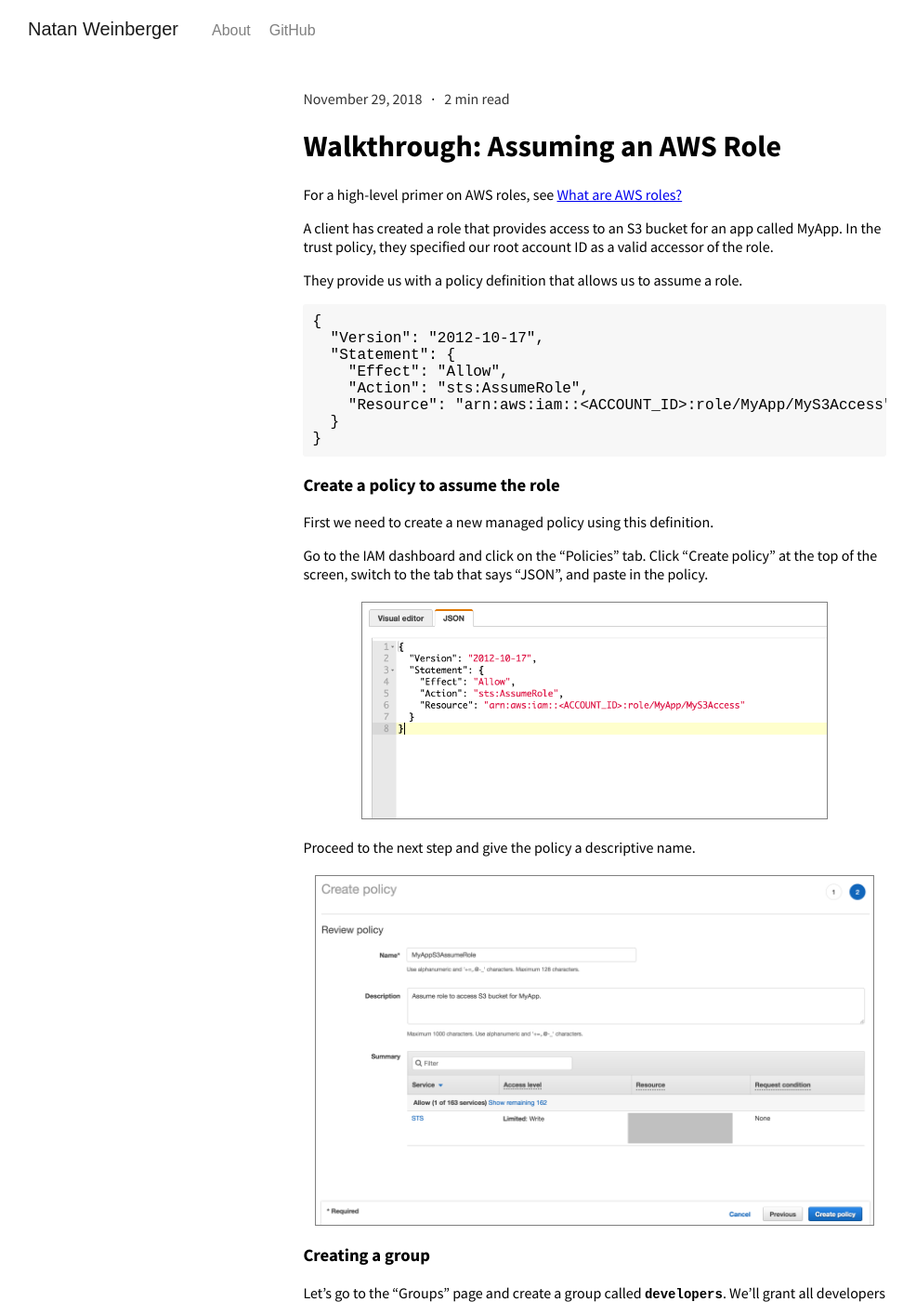
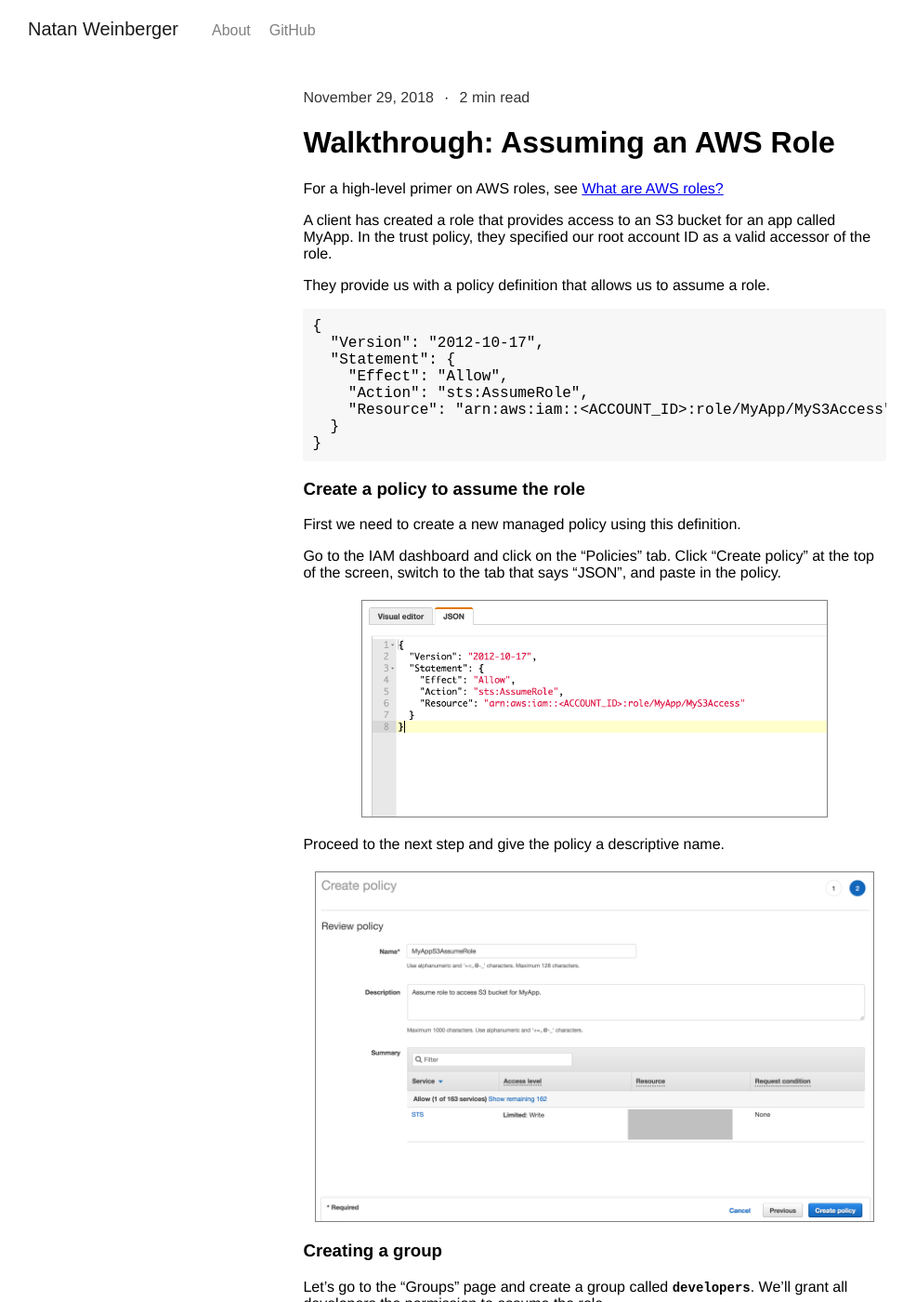
Before and after one commit to natanweinberger/natanweinberger.github.io, a Jekyll site: the page built from _posts/2018-11-29-assuming-aws-roles.md, in a window 1280 px wide and 1400 px high. Shown: the whole window at 93% size, without its empty margins (0-986 px from the left). Built offline with Jekyll 4.4.1, drawn with Linux system fonts in a browser that asks for light colours; comment, search, counter and statistics services are not loaded.

Commit message:
Change content font to Helvetica, fix date padding

```diff
--- a/_includes/head.html
+++ b/_includes/head.html
@@ -17,7 +17,7 @@
   <!-- CSS -->
   <link rel="stylesheet" href="{{ site.baseurl }}/public/css/syntax.css">
   <link rel="stylesheet" href="{{ site.baseurl }}/public/css/main.css">
-  <link rel="stylesheet" href="https://fonts.googleapis.com/css?family=Source+Sans+Pro:400,700">
+  <!-- <link rel="stylesheet" href="https://fonts.googleapis.com/css?family=Source+Sans+Pro:400,700"> -->
 
   <!-- Icons -->
   <link rel="apple-touch-icon-precomposed" sizes="144x144" href="{{ site.baseurl }}/public/apple-touch-icon-144-precomposed.png">
--- a/_layouts/post.html
+++ b/_layouts/post.html
@@ -11,7 +11,7 @@ layout: default
 {%- endif -%}
 
 <div class="post">
-    <span class="post-date">{{ page.date | date: '%B %d, %Y' }}</span>
+    <span class="post-date">{{ page.date | date: '%B %-d, %Y' }}</span>
     <span class="middotDivider"></span>
     <span class="reading-time">{{ reading_time }}</span>
     <h1 class="post-title">{{ page.title }}</h1>
--- a/public/css/main.css
+++ b/public/css/main.css
@@ -86,7 +86,8 @@ body {
     max-width: 700px;
     margin: 0 auto;
     padding: 16px;
-    font-family: 'Source Sans Pro';
+    /*font-family: 'Source Sans Pro';*/
+    font-family: Helvetica;
     -webkit-font-smoothing: antialiased;
 }
 
```
